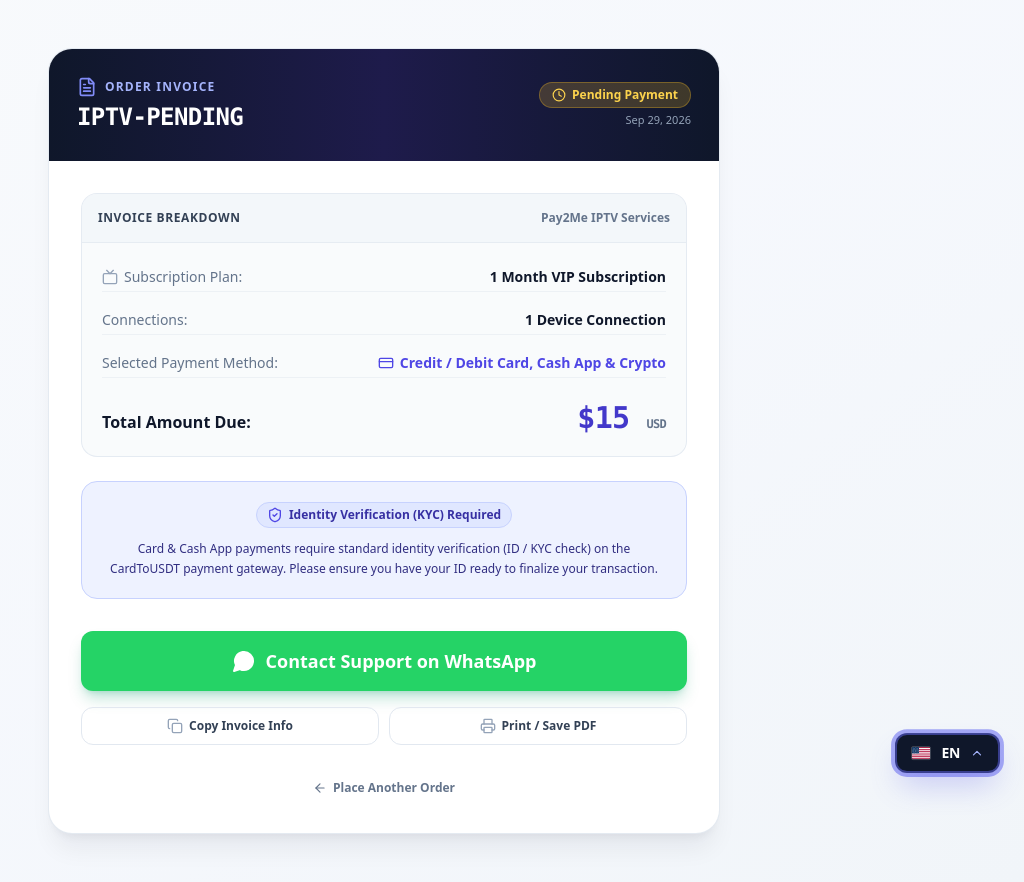
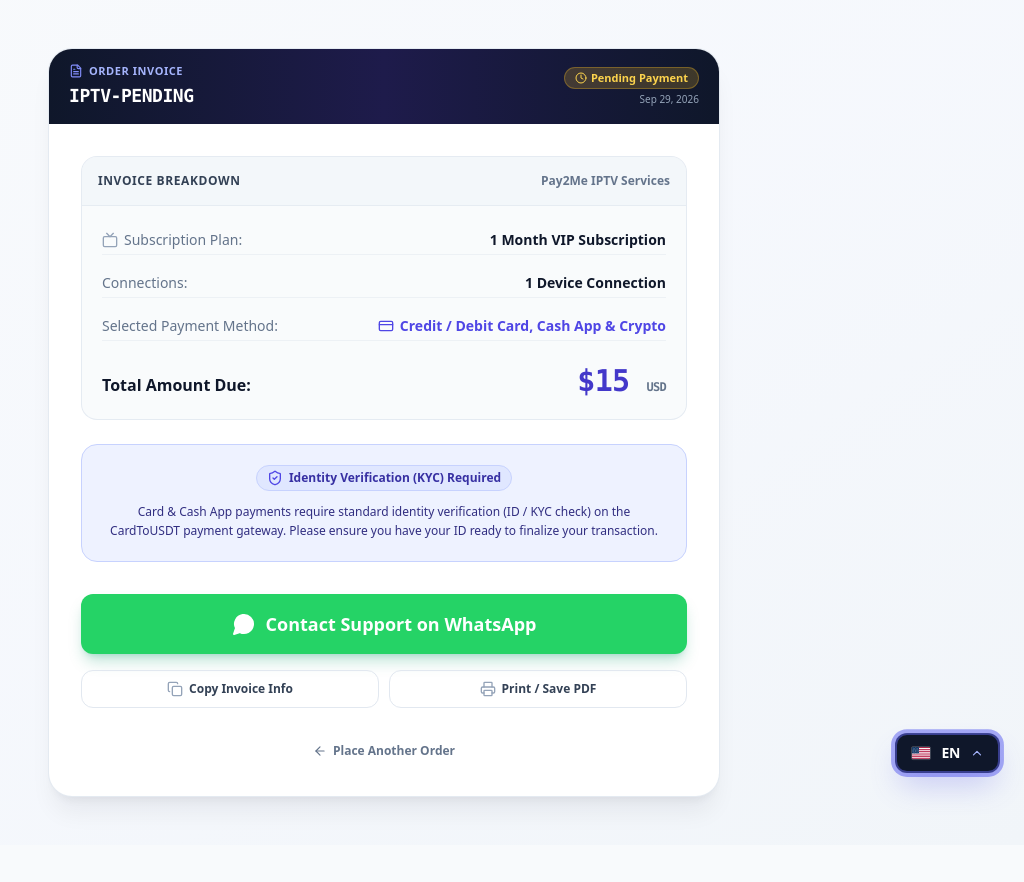
Before and after one commit to AIDATFARES/-pay2me.online, a Next.js app: page /confirmation in a window 1280 px wide. Shown: the whole page, without its empty margins (256-1280 px from the left). After the commit the page ends 845 px from the top, so only its background shows below. Built offline with nearby package versions, Linux system fonts and the light colour scheme.

Commit message:
Make confirmation invoice header and WhatsApp banner more compact

```diff
--- a/src/app/confirmation/page.tsx
+++ b/src/app/confirmation/page.tsx
@@ -129,26 +129,26 @@ function InvoiceContent() {
       <div className="w-full max-w-2xl bg-white rounded-2xl sm:rounded-3xl border border-slate-200/90 shadow-xl shadow-slate-900/[0.06] overflow-hidden">
 
         {/* Top Header Banner */}
-        <div className="bg-gradient-to-r from-slate-900 via-indigo-950 to-slate-900 text-white p-5 sm:p-7">
-          <div className="flex flex-wrap items-center justify-between gap-3">
+        <div className="bg-gradient-to-r from-slate-900 via-indigo-950 to-slate-900 text-white px-4 py-3 sm:px-5 sm:py-3.5">
+          <div className="flex flex-wrap items-center justify-between gap-2">
             <div>
-              <div className="flex items-center gap-2">
-                <FileText className="w-5 h-5 text-indigo-400" />
-                <span className="text-xs uppercase font-extrabold tracking-widest text-indigo-300">
+              <div className="flex items-center gap-1.5">
+                <FileText className="w-3.5 h-3.5 text-indigo-400" />
+                <span className="text-[11px] uppercase font-bold tracking-wider text-indigo-300">
                   {isTrial ? 'Free Trial Request' : 'Order Invoice'}
                 </span>
               </div>
-              <h1 className="text-xl sm:text-2xl font-black mt-1 tracking-tight text-white font-mono">
+              <h1 className="text-base sm:text-lg font-bold mt-0.5 tracking-tight text-white font-mono">
                 {orderId}
               </h1>
             </div>
 
             <div className="text-right">
-              <span className="inline-flex items-center gap-1.5 px-3 py-1 rounded-full text-xs font-bold bg-amber-400/20 text-amber-300 border border-amber-400/30">
-                <Clock className="w-3.5 h-3.5" />
+              <span className="inline-flex items-center gap-1 px-2.5 py-0.5 rounded-full text-[11px] font-semibold bg-amber-400/20 text-amber-300 border border-amber-400/30">
+                <Clock className="w-3 h-3" />
                 {isTrial ? 'Pending Activation' : 'Pending Payment'}
               </span>
-              <p className="text-[11px] text-slate-400 mt-1">
+              <p className="text-[10px] text-slate-400 mt-0.5">
                 {new Date().toLocaleDateString('en-US', {
                   month: 'short',
                   day: 'numeric',
@@ -161,24 +161,18 @@ function InvoiceContent() {
 
         {/* Action Alert Banner: Direct WhatsApp Invoice */}
         {requiresFollowup && (
-          <div className="bg-gradient-to-r from-emerald-600 via-teal-600 to-emerald-700 text-white p-4 sm:p-5 flex items-start gap-3 shadow-inner">
-            <div className="p-2 rounded-xl bg-white/20 flex-shrink-0 mt-0.5">
-              <MessageCircle className="w-6 h-6 text-white" />
+          <div className="bg-gradient-to-r from-emerald-600 via-teal-600 to-emerald-700 text-white px-3.5 py-2 sm:px-4 sm:py-2.5 flex items-center gap-2.5 shadow-inner">
+            <div className="p-1.5 rounded-lg bg-white/20 flex-shrink-0">
+              <MessageCircle className="w-4 h-4 text-white" />
             </div>
-            <div className="flex-1 text-xs sm:text-sm">
-              <strong className="block text-sm sm:text-base font-black uppercase tracking-wide">
-                💬 Step 1: Send Your Invoice Directly on WhatsApp
+            <div className="flex-1 min-w-0">
+              <strong className="block text-xs sm:text-sm font-bold uppercase tracking-wide leading-tight">
+                💬 Step 1: Send Your Invoice on WhatsApp
               </strong>
-              <p className="mt-0.5 text-white/95 leading-relaxed font-medium">
-                {isTrial ? (
-                  <>
-                    Please <strong>click the button below to return to WhatsApp and send your invoice directly to our seller</strong>. Your free trial line will be activated immediately upon receiving your message!
-                  </>
-                ) : (
-                  <>
-                    Please <strong>click the button below to return to WhatsApp and send your invoice directly to our seller</strong>. We will provide your {methodMeta.name} payment details and activate your subscription immediately!
-                  </>
-                )}
+              <p className="text-[11px] sm:text-xs text-white/90 leading-tight mt-0.5 font-medium">
+                {isTrial
+                  ? 'Click the button below to return to WhatsApp and send your invoice for immediate activation!'
+                  : `Click the button below to return to WhatsApp and send your invoice to receive ${methodMeta.name} details!`}
               </p>
             </div>
           </div>
```
